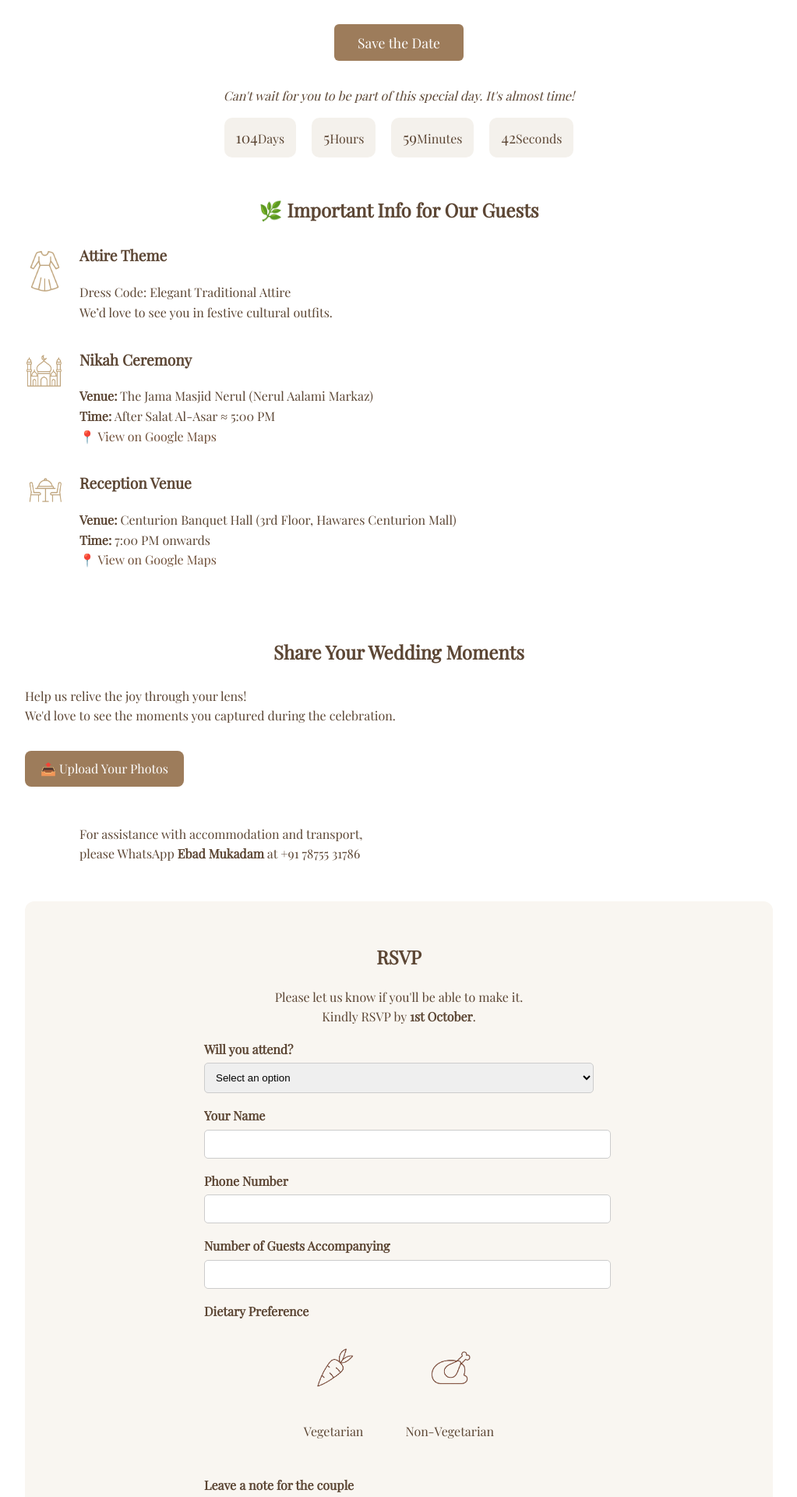
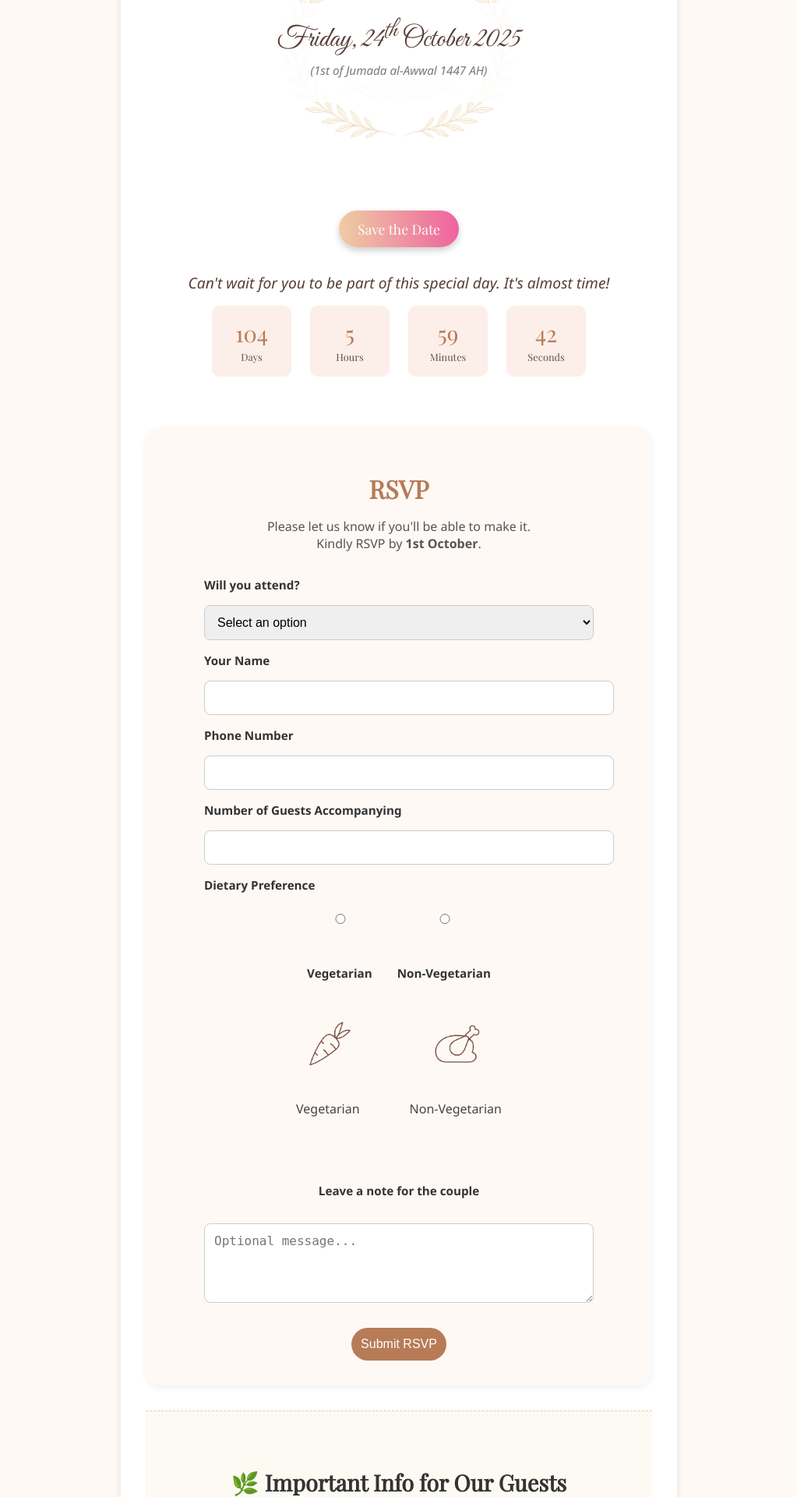
Before and after one commit to EbadMukadam/fifashaadi, a Flask app: page / in a window 1280 px wide. Shown: the part 972-2892 px from the top of the page at 78% size, without its empty margins (128-1151 px from the left). Run offline with Flask 3, Linux system fonts and the light colour scheme; some libraries are stand-ins or nearby versions; some web fonts are replaced.

Commit message:
Updated RSVP icons to be clickable and added guest info section

```diff
--- a/static/style.css
+++ b/static/style.css
@@ -1,117 +1,170 @@
 body {
-  font-family: 'Playfair Display', serif;
   margin: 0;
-  background-color: #ffffff;
-  color: #5c4634;
-  line-height: 1.6;
+  font-family: 'Segoe UI', sans-serif;
+  background: #fef9f4;
+  color: #444;
+  text-align: center;
+  padding: 2rem;
 }
 
 .container {
-  max-width: 960px;
+  max-width: 650px;
   margin: auto;
-  padding: 20px;
-  text-align: center;
+  padding: 2rem;
+  background: white;
+  border-radius: 20px;
+  box-shadow: 0 4px 10px rgba(0,0,0,0.1);
 }
 
 /* Spiritual Section */
+.spiritual {
+  margin-top: 2rem;
+  margin-bottom: 3rem;
+}
+
 .arabic {
+  font-size: 2rem;
   font-family: 'Scheherazade', serif;
-  font-size: 2rem;
+  color: #5a3e36;
+  direction: rtl;
   margin-bottom: 0.5rem;
 }
 
 .english-trans {
+  font-size: 1.1rem;
+  color: #444;
   font-style: italic;
-  font-size: 1rem;
   margin-bottom: 1rem;
 }
 
 .verse {
-  font-size: 1.2rem;
-  font-style: italic;
+  font-family: 'Playfair Display', serif;
+  font-size: 1.3rem;
+  color: #5a3e36;
 }
 
 .surah {
-  font-size: 0.9rem;
-  color: #8c7760;
-  margin-top: 0.2rem;
+  font-size: 0.95rem;
+  color: #777;
 }
 
-/* Invitation */
+/* Invitation Block */
 .invite-block {
-  margin: 2rem 0;
+  text-align: center;
+  margin: 3rem 0;
+  color: #333;
 }
 
 .parents {
-  font-size: 1.1rem;
+  font-size: 1.2rem;
   font-style: italic;
+  color: #444;
 }
 
 .request-line {
+  font-size: 1.1rem;
+  margin-top: 0.5rem;
+  letter-spacing: 0.5px;
+}
+
+.highlight-event {
+  font-family: 'Great Vibes', cursive;
+  font-size: 2.5rem;
+  color: #b77b57;
+  margin: 1rem 0;
+}
+
+.couple-line {
+  font-size: 1.2rem;
+  margin-bottom: 1rem;
+}
+
+.spaced-names p {
   margin: 0.5rem 0;
 }
 
-.highlight-event {
+.bride,
+.groom {
+  font-family: 'Great Vibes', cursive;
   font-size: 2.2rem;
-  font-family: 'Great Vibes', cursive;
-  color: #9d7c5b;
+  color: #b77b57;
 }
 
-.couple-line {
-  margin: 0.5rem 0;
-}
-
-.spaced-names {
-  font-family: 'Great Vibes', cursive;
-  font-size: 2.4rem;
-  display: flex;
-  justify-content: center;
-  gap: 20px;
-  margin-top: 1rem;
+.with {
+  font-size: 1.1rem;
+  font-style: italic;
+  color: #777;
 }
 
 /* Video Placeholder */
 .video-placeholder {
+  background: #eee;
+  border: 2px dashed #ccc;
+  padding: 4rem;
   margin: 2rem 0;
-  padding: 2rem;
-  background-color: #f6f2ec;
+  font-size: 1.2rem;
   border-radius: 10px;
-  font-style: italic;
-  color: #8d7c6c;
+  text-align: center;
 }
 
-/* Floral Date */
+/* Floral Date Frame */
 .date-frame-container {
-  background: url("{{ url_for('static', filename='floral-date-bg.png') }}") no-repeat center/contain;
-  padding: 3rem 1rem;
-  margin: 3rem 0 2rem;
+  background: url("../static/floral-date-frame.png") no-repeat center center;
+  background-size: contain;
+  width: 100%;
+  max-width: 450px;
+  height: 340px;
+  margin: 3rem auto;
+  display: flex;
+  align-items: center;
+  justify-content: center;
+  text-align: center;
 }
 
 .date-inside-frame {
-  font-size: 1.5rem;
-  font-weight: bold;
+  background-color: rgba(255, 255, 255, 0.85);
+  padding: 1rem;
+  border-radius: 10px;
+}
+
+.gregorian-script {
+  font-family: 'Great Vibes', cursive;
+  font-size: 2.3rem;
+  color: #5a3e36;
+  margin: 0;
+  white-space: nowrap;
 }
 
 .islamic-light {
-  font-size: 1rem;
-  color: #998873;
+  font-size: 0.95rem;
   font-style: italic;
+  color: #777;
+  margin-top: 0.3rem;
 }
 
 /* Save the Date */
 .save-date {
-  margin-top: 1rem;
+  display: flex;
+  justify-content: center;
+  margin: -1rem 0 2rem 0;
 }
 
 .calendar-btn {
-  padding: 12px 30px;
-  background-color: #9d7c5b;
+  font-family: 'Playfair Display', serif;
+  font-size: 1.1rem;
+  padding: 0.75rem 1.5rem;
+  background: linear-gradient(to right, #eecda3, #ef629f);
+  border: none;
+  border-radius: 50px;
   color: white;
-  border: none;
-  font-size: 1.1rem;
   cursor: pointer;
-  border-radius: 6px;
-  font-family: 'Playfair Display', serif;
+  box-shadow: 0 4px 8px rgba(0,0,0,0.2);
+  transition: all 0.3s ease;
+}
+
+.calendar-btn:hover {
+  transform: scale(1.05);
+  background: linear-gradient(to right, #d5a3ee, #a362ef);
 }
 
 .dropdown {
@@ -123,147 +176,325 @@ body {
   display: none;
   position: absolute;
   background-color: white;
-  min-width: 220px;
-  box-shadow: 0 8px 16px rgba(0,0,0,0.2);
-  padding: 10px 14px;
+  min-width: 180px;
+  box-shadow: 0px 8px 16px rgba(0,0,0,0.1);
+  border-radius: 10px;
   z-index: 1;
+  text-align: left;
+  padding: 0.5rem 0;
+  top: 110%;
+}
+
+.dropdown-content a {
+  color: #5a3e36;
+  padding: 10px 16px;
+  text-decoration: none;
+  display: block;
+  font-family: 'Segoe UI', sans-serif;
+  font-size: 0.95rem;
+}
+
+.dropdown-content a:hover {
+  background-color: #f9f1eb;
+  color: #b77b57;
 }
 
 .dropdown:hover .dropdown-content {
   display: block;
 }
 
-/* Countdown */
+/* Countdown Timer */
 .countdown-section {
-  margin: 2rem 0;
+  margin-top: 2rem;
+  text-align: center;
 }
 
 .countdown-message {
+  font-size: 1.2rem;
   font-style: italic;
   margin-bottom: 1rem;
+  color: #5a3e36;
 }
 
 #countdown {
   display: flex;
   justify-content: center;
-  gap: 20px;
-  font-size: 1.2rem;
+  gap: 1.5rem;
+  font-family: 'Playfair Display', serif;
+  flex-wrap: wrap;
 }
 
 #countdown div {
-  background-color: #f4f1ec;
-  padding: 10px 15px;
+  text-align: center;
+  background: #fceee9;
+  padding: 1rem;
   border-radius: 10px;
+  min-width: 70px;
 }
 
-/* Info Section */
-.guest-info-section,
-.photo-share-section,
-.contact-assist {
-  margin-top: 3rem;
-  text-align: left;
+#countdown span {
+  display: block;
+  font-size: 1.8rem;
+  color: #b77b57;
 }
 
-.section-heading {
-  text-align: center;
-  font-size: 1.5rem;
-  margin-bottom: 1.5rem;
-  color: #5c4634;
+#countdown small {
+  font-size: 0.8rem;
+  color: #555;
 }
 
-.info-block {
-  margin-bottom: 2rem;
-  position: relative;
-  padding-left: 70px;
+/* RSVP Section */
+.rsvp-section {
+  margin-top: 4rem;
+  padding: 2rem;
+  background: #fff9f6;
+  border-radius: 20px;
+  box-shadow: 0 4px 8px rgba(0,0,0,0.05);
 }
 
-.info-icon {
-  position: absolute;
-  top: 5px;
-  left: 0;
-  width: 50px;
-  height: auto;
-  opacity: 0.8;
+.rsvp-heading {
+  font-size: 2rem;
+  font-family: 'Playfair Display', serif;
+  color: #b77b57;
+  margin-bottom: 0.5rem;
 }
 
-.info-title {
-  font-size: 1.2rem;
-  font-weight: bold;
-}
-
-.info-detail {
+.rsvp-subtext {
   font-size: 1rem;
-}
-
-.info-detail a {
-  color: #6f4e37;
-  text-decoration: none;
-}
-
-/* Photo Upload */
-.upload-btn {
-  display: inline-block;
-  background-color: #9d7c5b;
-  color: white;
-  padding: 10px 20px;
-  border-radius: 8px;
-  text-decoration: none;
-  margin-top: 1rem;
-}
-
-/* Contact */
-.contact-text {
-  font-size: 1rem;
-  padding-left: 70px;
-  position: relative;
-}
-
-.whatsapp-link {
-  text-decoration: none;
-  color: #5c4634;
-}
-
-.contact-assist .info-icon {
-  top: 0;
-  left: 0;
-}
-
-/* RSVP */
-.rsvp-section {
-  margin-top: 3rem;
-  background-color: #f9f6f1;
-  padding: 2rem;
-  border-radius: 12px;
-  text-align: center;
+  margin-bottom: 2rem;
+  color: #555;
 }
 
 .rsvp-form {
+  display: flex;
+  flex-direction: column;
+  gap: 1rem;
+  max-width: 500px;
+  margin: 0 auto;
   text-align: left;
-  max-width: 500px;
-  margin: auto;
-}
-
-.rsvp-form label {
-  display: block;
-  margin-top: 1rem;
-  font-weight: bold;
 }
 
 .rsvp-form input,
 .rsvp-form select,
 .rsvp-form textarea {
+  padding: 0.75rem;
+  border: 1px solid #ccc;
+  border-radius: 8px;
+  font-size: 1rem;
   width: 100%;
-  padding: 10px;
-  margin-top: 0.3rem;
-  border: 1px solid #ccc;
-  border-radius: 5px;
+}
+
+.rsvp-form label {
+  font-weight: bold;
+  font-size: 0.95rem;
+  color: #333;
+}
+
+/* Dietary with sprite */
+.diet-options {
+  display: flex;
+  gap: 2rem;
+  margin-top: 0.5rem;
+  align-items: center;
+}
+
+.diet-item {
+  display: flex;
+  flex-direction: column;
+  align-items: center;
+  font-size: 0.95rem;
+  color: #333;
+}
+
+.diet-icon {
+  width: 48px;
+  height: 48px;
+  background-image: url('../static/rsvp-icons.png');
+  background-repeat: no-repeat;
+  background-size: 150px auto;
+  margin-bottom: 5px;
+  opacity: 0.75;
+}
+
+.diet-icon.veg {
+  background-position: 0 0;
+}
+
+.diet-icon.nonveg {
+  background-position: -55px 0;
+}
+
+.diet-item:hover .diet-icon {
+  opacity: 1;
+  transform: scale(1.05);
+}
+
+.submit-btn {
+  background: #b77b57;
+  color: white;
+  padding: 0.75rem;
+  border: none;
+  border-radius: 999px;
+  font-size: 1rem;
+  cursor: pointer;
+  transition: background 0.3s ease;
+}
+
+.submit-btn:hover {
+  background: #a3685b;
+}
+
+/* Responsive */
+@media (max-width: 500px) {
+  .gregorian-script {
+    font-size: 2rem;
+  }
+
+  .date-frame-container {
+    height: 300px;
+  }
+
+  #countdown div {
+    min-width: 60px;
+    padding: 0.75rem;
+  }
+
+  .diet-options {
+    flex-wrap: wrap;
+    justify-content: center;
+  }
+}
+
+.diet-options {
+  display: flex;
+  gap: 2rem;
+  margin-top: 0.5rem;
+  align-items: center;
+  flex-wrap: wrap;
+  justify-content: center;
+}
+
+.diet-item {
+  display: flex;
+  flex-direction: column;
+  align-items: center;
+  font-size: 0.95rem;
+  color: #333;
+  text-align: center;
+}
+
+.diet-img {
+  width: 40px;
+  height: 40px;
+  object-fit: contain;
+  margin-bottom: 6px;
+  opacity: 0.85;
+}
+
+.diet-item:hover .diet-img {
+  transform: scale(1.05);
+  opacity: 1;
+}
+
+.rsvp-icon-top {
+  width: 50px;
+  margin: 0 auto 15px;
+  display: block;
+  opacity: 0.85;
+}
+
+/* Guest Info & Upload Styles */
+.guest-info-section, .photo-share-section, .contact-assist {
+  background-color: #fdf9f3;
+  text-align: center;
+  padding: 3rem 1.5rem;
+  margin-top: 2rem;
+  border-top: 1px dashed #e0cfc2;
+}
+
+.section-heading {
+  font-family: 'Playfair Display', serif;
+  font-size: 1.8rem;
+  color: #333;
+  margin-bottom: 1.5rem;
+}
+
+.info-block {
+  margin: 2rem 0;
+}
+
+.info-icon {
+  width: 40px;
+  height: auto;
+  opacity: 0.85;
+  margin-bottom: 0.5rem;
+}
+
+.info-title {
+  font-size: 1.3rem;
+  font-weight: 600;
+  color: #5c4634;
+  margin-bottom: 0.5rem;
+}
+
+.info-detail {
+  font-size: 1rem;
+  color: #555;
+}
+
+.info-detail a {
+  color: #b08c62;
+  text-decoration: none;
+}
+
+.info-detail a:hover {
+  text-decoration: underline;
+}
+
+.upload-btn {
+  background-color: #c6a77d;
+  color: #fff;
+  text-decoration: none;
+  padding: 0.75rem 1.5rem;
+  border-radius: 6px;
+  font-size: 1rem;
+  transition: background 0.3s ease;
+  display: inline-block;
+  margin-top: 1rem;
+}
+
+.upload-btn:hover {
+  background-color: #b08c62;
+}
+
+.qr-block {
+  margin-top: 1.5rem;
+}
+
+.qr-label {
+  font-size: 0.9rem;
+  color: #444;
+  margin-bottom: 0.5rem;
+}
+
+.qr-img {
+  width: 120px;
+  height: auto;
+  opacity: 0.9;
+}
+
+/* Contact section */
+.contact-assist .contact-text {
+  font-size: 1rem;
+  color: #333;
+  margin-top: 1rem;
 }
 
 .diet-choice-wrapper {
   display: flex;
   justify-content: center;
-  gap: 30px;
-  margin: 1rem 0;
+  gap: 40px;
+  margin-bottom: 1.5rem;
 }
 
 .diet-choice {
@@ -276,7 +507,7 @@ body {
 }
 
 .diet-choice img {
-  width: 70px;
+  width: 80px;
   height: auto;
   margin-bottom: 0.5rem;
 }
@@ -286,30 +517,3 @@ body {
   background-color: #f9f5f0;
   box-shadow: 0 0 10px rgba(92, 70, 52, 0.3);
 }
-
-.submit-btn {
-  margin-top: 1.5rem;
-  padding: 10px 20px;
-  background-color: #9d7c5b;
-  color: white;
-  border: none;
-  font-size: 1rem;
-  border-radius: 6px;
-  cursor: pointer;
-}
-
-/* Mobile adjustments */
-@media (max-width: 600px) {
-  .spaced-names {
-    flex-direction: column;
-  }
-
-  .diet-choice-wrapper {
-    flex-direction: column;
-  }
-
-  #countdown {
-    flex-direction: column;
-    gap: 10px;
-  }
-}
--- a/templates/index.html
+++ b/templates/index.html
@@ -52,70 +54,13 @@
       </div>
     </div>
 
+    <!-- Countdown -->
     <div class="countdown-section">
       <p class="countdown-message">Can't wait for you to be part of this special day. It's almost time!</p>
       <div id="countdown"></div>
     </div>
 
-    <!-- Guest Info Section -->
-    <section class="guest-info-section">
-      <h2 class="section-heading">🌿 Important Info for Our Guests</h2>
-
-      <div class="info-block">
-        <img src="{{ url_for('static', filename='attire.png') }}" alt="Attire Icon" class="info-icon">
-        <h3 class="info-title">Attire Theme</h3>
-        <p class="info-detail">
-          Dress Code: Elegant Traditional Attire<br/>
-          We’d love to see you in festive cultural outfits.
-        </p>
-      </div>
-
-      <div class="info-block">
-        <img src="{{ url_for('static', filename='mosque.png') }}" alt="Mosque Icon" class="info-icon">
-        <h3 class="info-title">Nikah Ceremony</h3>
-        <p class="info-detail">
-          <strong>Venue:</strong> The Jama Masjid Nerul (Nerul Aalami Markaz)<br/>
-          <strong>Time:</strong> After Salat Al-Asar ≈ 5:00 PM<br/>
-          <a href="https://www.google.com/maps?q=22MC%2BW6G,+Jama+Masjid+Rd,+Navi+Mumbai,+India" target="_blank">📍 View on Google Maps</a>
-        </p>
-      </div>
-
-      <div class="info-block">
-        <img src="{{ url_for('static', filename='hall.png') }}" alt="Reception Icon" class="info-icon">
-        <h3 class="info-title">Reception Venue</h3>
-        <p class="info-detail">
-          <strong>Venue:</strong> Centurion Banquet Hall (3rd Floor, Hawares Centurion Mall)<br/>
-          <strong>Time:</strong> 7:00 PM onwards<br/>
-          <a href="https://www.google.com/maps?q=Centurion+Banquet+Hall,+Navi+Mumbai,+India" target="_blank">📍 View on Google Maps</a>
-        </p>
-      </div>
-    </section>
-
-    <!-- Photo Upload Section -->
-    <section class="photo-share-section">
-      <h2 class="section-heading">
-        <img src="{{ url_for('static', filename='camera.png') }}" alt="Camera Icon" class="info-icon"><br>
-        Share Your Wedding Moments
-      </h2>
-      <p class="section-subtext">
-        Help us relive the joy through your lens!<br>
-        We'd love to see the moments you captured during the celebration.
-      </p>
-      <a href="https://photos.app.goo.gl/7ZRMurBh6VeZt1Yy7" class="upload-btn" target="_blank">
-        📤 Upload Your Photos
-      </a>
-    </section>
-
-    <!-- Contact Assistance -->
-    <section class="contact-assist">
-      <img src="{{ url_for('static', filename='whatsapp.png') }}" alt="WhatsApp Icon" class="info-icon">
-      <p class="contact-text">
-        For assistance with accommodation and transport,<br>
-        please WhatsApp <strong>Ebad Mukadam</strong> at <a class="whatsapp-link" href="https://wa.me/917875531786" target="_blank">+91 78755 31786</a>
-      </p>
-    </section>
-
-    <!-- RSVP Section (Now Moved Here) -->
+    <!-- RSVP Section -->
     <section class="rsvp-section" id="rsvp">
       <h2 class="rsvp-heading">RSVP</h2>
       <p class="rsvp-subtext">
@@ -141,6 +86,17 @@
         <input type="number" name="guests" id="guests" min="0" max="5" required>
 
         <label>Dietary Preference</label>
+        <div class="diet-options">
+          <label class="diet-item">
+            <input type="radio" name="diet" value="Vegetarian" required>
+            <div class="diet-icon veg"></div>
+            Vegetarian
+          </label>
+          <label class="diet-item">
+            <input type="radio" name="diet" value="Non-Vegetarian">
+            <div class="diet-icon nonveg"></div>
+            Non-Vegetarian
+          </label>
         <div class="diet-choice-wrapper">
           <div class="diet-choice" data-value="Vegetarian">
             <img src="{{ url_for('static', filename='veg.png') }}" alt="Vegetarian">
```
Also changed, not shown: other parts of templates/index.html (+70 -3 lines).
